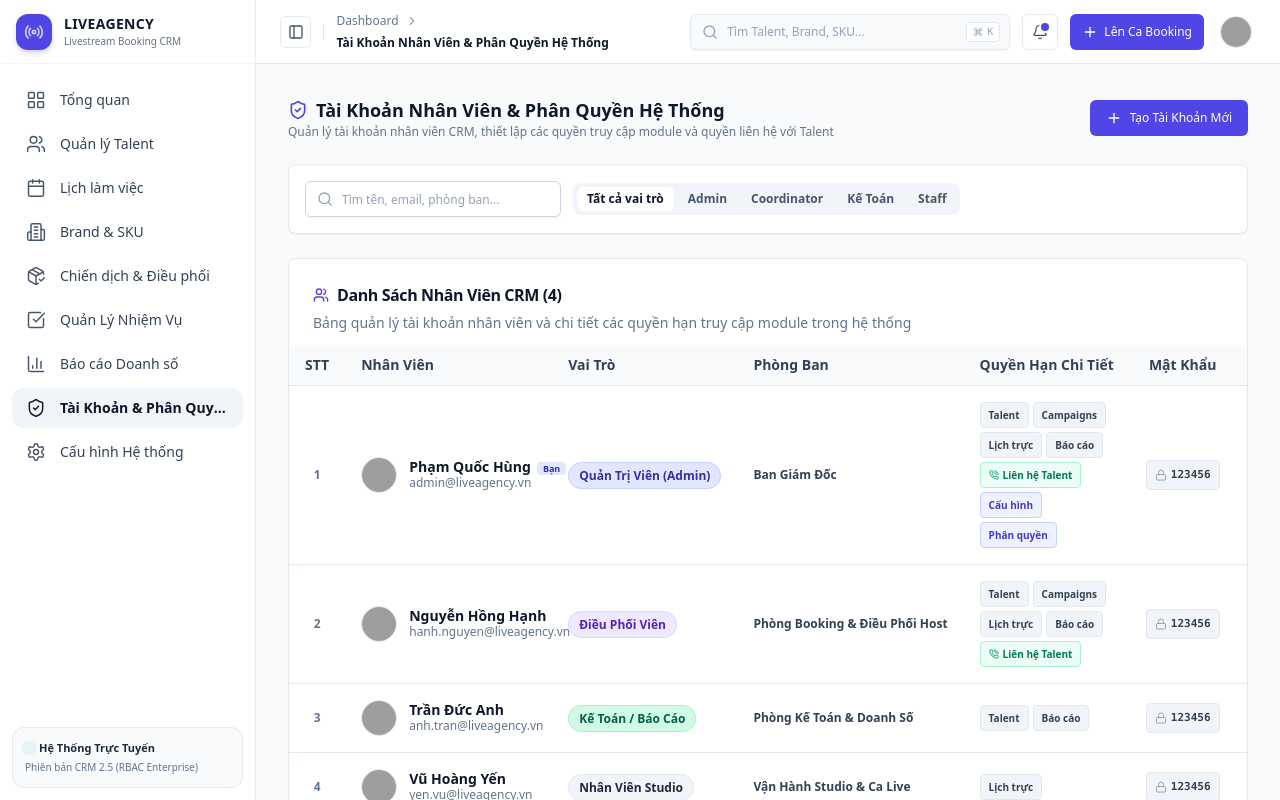
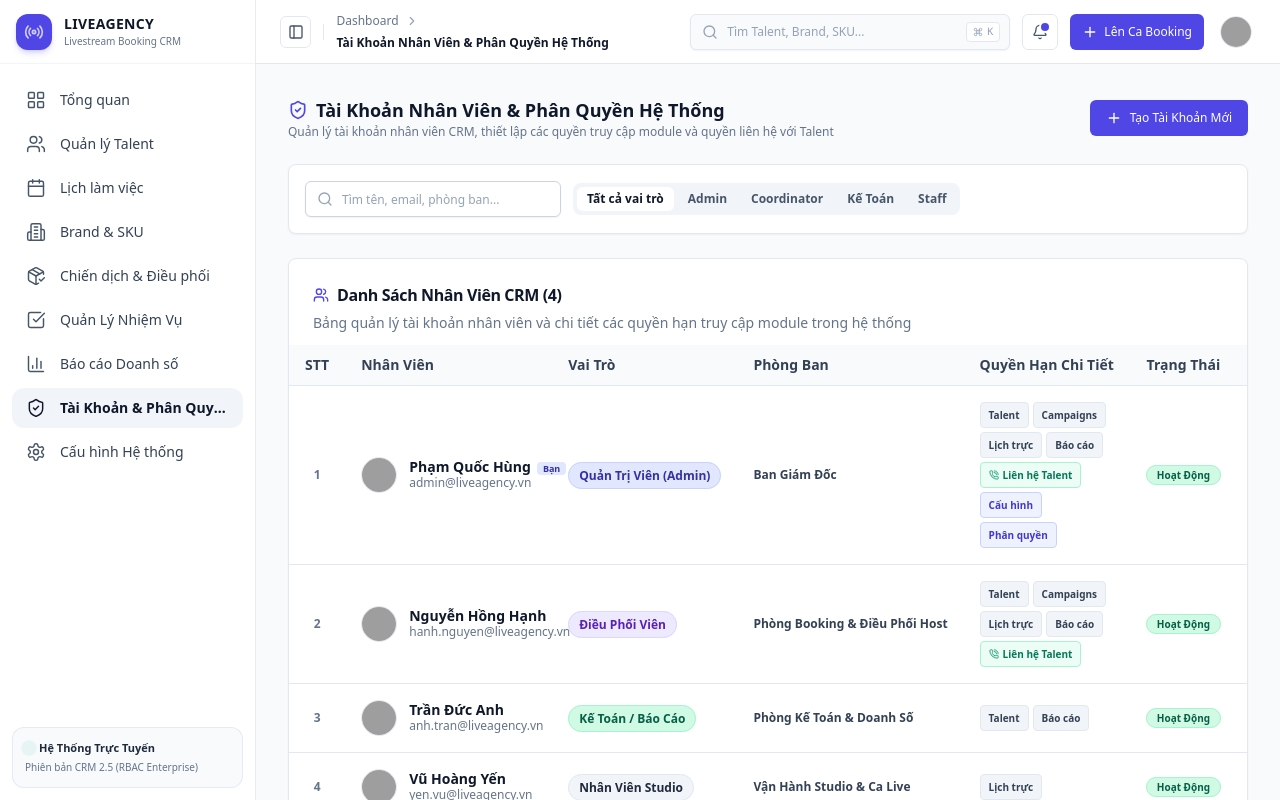
Before and after one commit to BuiHung1696/livestream-crm, a Next.js app: page /users in a window 1280 px wide. Built offline with nearby package versions, Linux system fonts and the light colour scheme; grey boxes are pictures that could not be loaded.

Commit message:
fix: remove password column from user table for privacy security

```diff
--- a/src/app/(dashboard)/users/page.tsx
+++ b/src/app/(dashboard)/users/page.tsx
@@ -326,7 +326,6 @@ export default function UsersPage() {
                 <TableHead className="whitespace-nowrap">Vai Trò</TableHead>
                 <TableHead className="whitespace-nowrap">Phòng Ban</TableHead>
                 <TableHead className="whitespace-nowrap">Quyền Hạn Chi Tiết</TableHead>
-                <TableHead className="text-center whitespace-nowrap">Mật Khẩu</TableHead>
                 <TableHead className="text-center whitespace-nowrap">Trạng Thái</TableHead>
                 <TableHead className="text-center whitespace-nowrap">Thao Tác</TableHead>
               </TableRow>
@@ -411,14 +410,6 @@ export default function UsersPage() {
                         <span className="px-2 py-0.5 rounded text-[10px] bg-indigo-50 text-indigo-700 font-bold border border-indigo-200">Phân quyền</span>
                       )}
                     </div>
-                  </TableCell>
-
-                  {/* Password Column */}
-                  <TableCell className="text-center whitespace-nowrap">
-                    <span className="px-2 py-1 rounded bg-slate-100 dark:bg-slate-800 text-slate-700 dark:text-slate-300 font-mono font-bold text-[11px] inline-flex items-center gap-1 border border-slate-200 dark:border-slate-700">
-                      <Lock className="w-3 h-3 text-slate-400" />
-                      {user.password || "123456"}
-                    </span>
                   </TableCell>
 
                   <TableCell className="text-center whitespace-nowrap">
```
